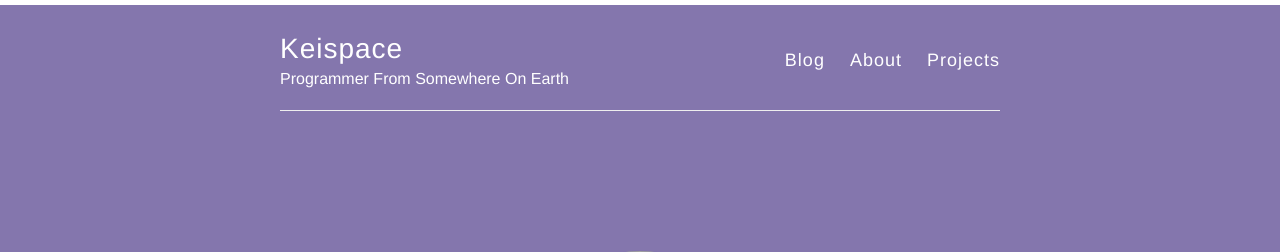
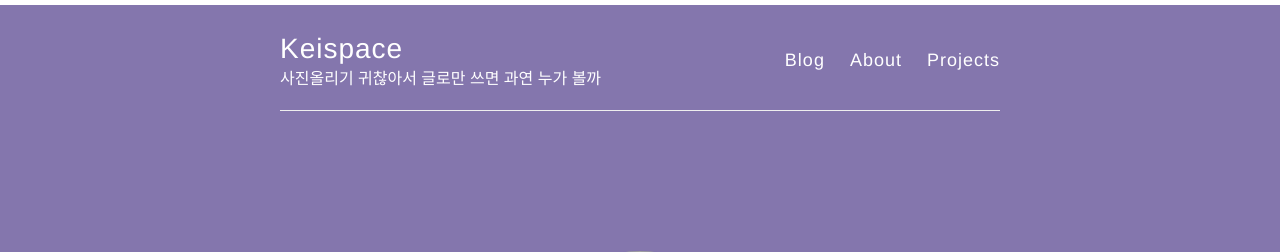
Before and after one commit to keispace/keispace.github.io, a Jekyll site: the page built from 404.md, in a window 1280 px wide. Shown: the top 252 px of the page. Built offline with Jekyll 4.4.1, drawn with Linux system fonts in a browser that asks for light colours; nearby versions of some CDN libraries.

Commit message:
Update _config.yml

```diff
--- a/_config.yml
+++ b/_config.yml
@@ -6,7 +6,7 @@
 name: Keispace
 
 # Short bio or description (displayed in the header)
-description: Programmer From Somewhere On Earth
+description: 사진올리기 귀찮아서 글로만 쓰면 과연 누가 볼까
 
 
 #
```
